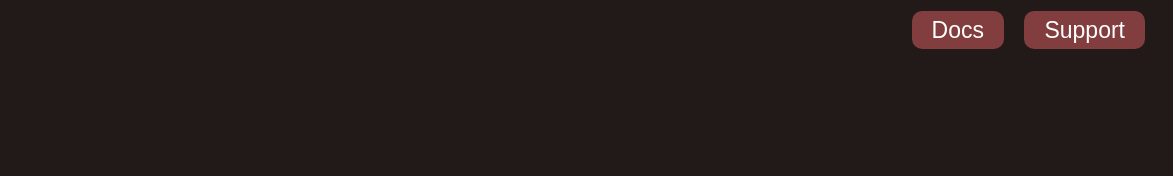
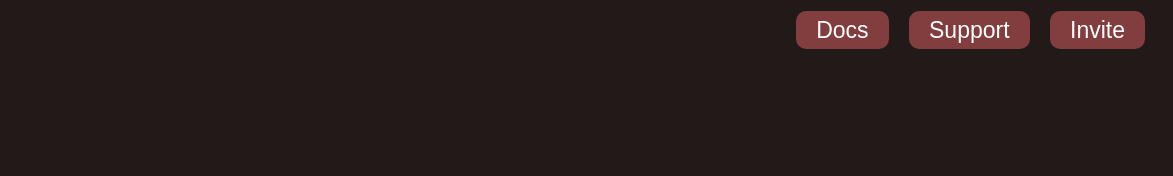
Before and after one commit to FoodBot-Dashboard/FoodBot-Dashboard.github.io, a website: page index.html in a window 1280 px wide. Shown: the top 176 px of the page, 107-1280 px from the left. Drawn offline with Linux system fonts and the light colour scheme.

Commit message:
Added new head

```diff
--- a/index.html
+++ b/index.html
@@ -15,6 +15,7 @@
             <ul>
                 <li><a href="https://github.com/clvrk/foodbot-docs" target="_blank">Docs</a></li>
                 <li><a href="https://discord.gg/JZzKbzW" target="_blank">Support</a></li>
+                <li><a href="https://botsfordiscord.com/bot/730899590869680228" target="_blank">Invite</a></li>
             </ul>
         </nav>
         <div class="text">
```
